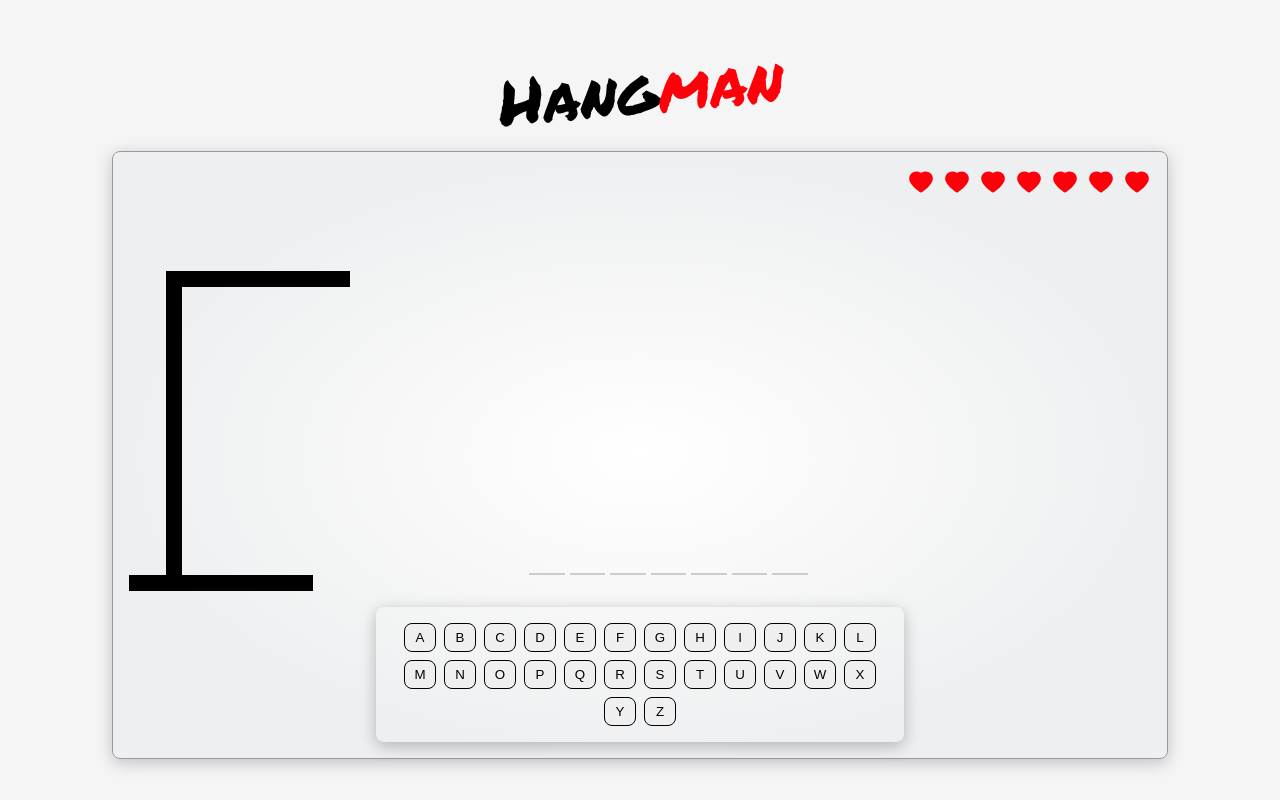
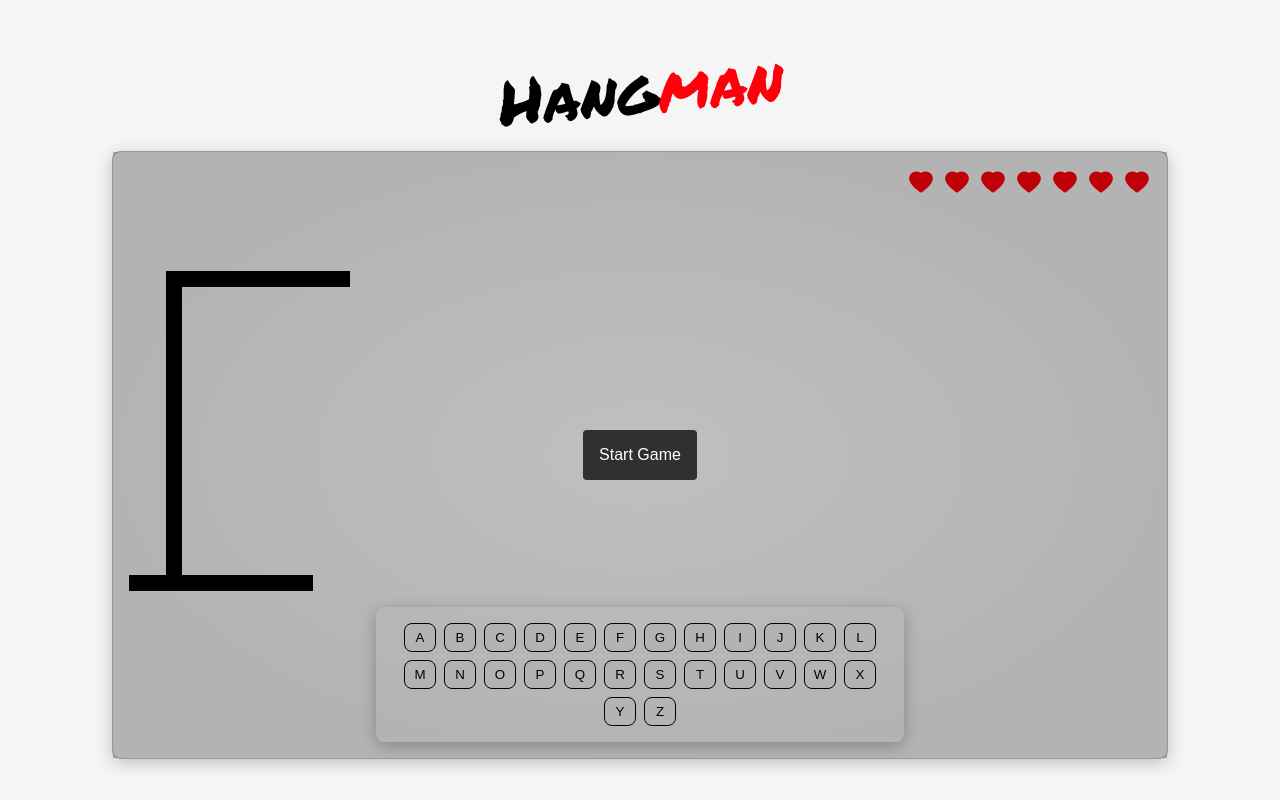
Before and after one commit to Kacper-Arendt/hangman, a React (Create React App) app: page /#/ in a window 1280 px wide. Built offline with nearby package versions, Linux system fonts and the light colour scheme.

Commit message:
add game starting screen

```diff
--- /dev/null
+++ b/src/components/game/elements/StartingScreen.tsx
@@ -0,0 +1,39 @@
+import { Button } from '../../../coreUI';
+import styled from 'styled-components';
+import { GameStatus } from '../../../models';
+
+const Wrapper = styled.div`
+	position: absolute;
+
+	display: flex;
+	justify-content: center;
+	align-items: center;
+	width: 100%;
+	height: 100%;
+	background-color: ${({ theme }) => theme.transparentize({ amount: 0.75, color: theme.black })};
+	z-index: 3;
+`;
+
+interface Props {
+	onClick: () => void;
+	status: GameStatus;
+}
+
+export const StartingScreen = ({ onClick, status }: Props) => {
+	const screenHandler = () => {
+		switch (status) {
+			case GameStatus.end:
+				return 'New Game';
+			default:
+				return 'Start Game';
+		}
+	};
+
+	if (status === GameStatus.during) return null;
+
+	return (
+		<Wrapper>
+			<Button onClick={onClick} value={screenHandler()} variant="black" />
+		</Wrapper>
+	);
+};
--- a/src/components/game/elements/index.ts
+++ b/src/components/game/elements/index.ts
@@ -3,3 +3,4 @@ export * from './Word';
 export * from './Gallows';
 export * from './Lives';
 export * from './Message';
+export * from './StartingScreen';
--- a/src/components/game/index.tsx
+++ b/src/components/game/index.tsx
@@ -1,11 +1,12 @@
 import { useEffect } from 'react';
 import styled from 'styled-components';
-import { Gallows, Keyboard, Lives, Message, Word } from './elements';
+import { Gallows, Keyboard, Lives, Message, StartingScreen, Word } from './elements';
 import { Wrapper } from '../../coreUI';
 import { addLetter, endGame, startGame, useAppDispatch, useAppSelector } from '../../redux';
 import { GameStatus } from '../../models';
 
 const StyledWrapper = styled.div`
+	position: relative;
 	display: grid;
 	grid-template-columns: min-content repeat(2, 1fr);
 	grid-template-rows: min-content 1fr repeat(2, min-content);
@@ -39,12 +40,6 @@ export const Game = () => {
 	const words: Array<string> = ['array', 'react', 'message', 'apple', 'programming'];
 
 	useEffect(() => {
-		if (status === GameStatus.idle) {
-			dispatch(startGame(words[Math.floor(Math.random() * words.length)]));
-		}
-	}, [words]);
-
-	useEffect(() => {
 		if (!lives && GameStatus.during) {
 			dispatch(
 				endGame({
@@ -65,9 +60,14 @@ export const Game = () => {
 		}
 	}, [dispatch, hiddenWord, typedLetters]);
 
+	const startGameHandler = () => {
+		dispatch(startGame(words[Math.floor(Math.random() * words.length)]));
+	};
+
 	return (
 		<Wrapper>
 			<StyledWrapper>
+				<StartingScreen status={status} onClick={() => startGameHandler()} />
 				<Gallows lives={lives} />
 				<Keyboard
 					letters={typedLetters}
--- a/src/coreUI/elements/Form.tsx
+++ b/src/coreUI/elements/Form.tsx
@@ -35,7 +35,7 @@ export const Form = ({ email, name, linkPath, linkValue, buttonValue, onSubmit,
 	<Wrapper>
 		<StyledForm onSubmit={onSubmit}>
 			<Logo />
-			{email && <Input bgColor="white" title="Email" type="email" />}
+			{email && <Input bgColor="transparent" title="Email" type="email" />}
 			{name && <Input bgColor="white" title="Name" type="text" />}
 			<Input bgColor="white" title="Password" type="password" />
 			<Button value={buttonValue} type="submit" variant="black" width="100%" />
--- a/src/coreUI/items/Button.tsx
+++ b/src/coreUI/items/Button.tsx
@@ -19,7 +19,7 @@ const StyledButton = styled.button<ButtonProps>`
 	border: 0;
 
 	:disabled {
-		cursor: unset;
+		cursor: not-allowed;
 	}
 
 	:hover {
@@ -62,7 +62,7 @@ const StyledButton = styled.button<ButtonProps>`
 	}
 `;
 
-export const Button = ({ variant, width, type, onClick, value }: ButtonProps) => (
+export const Button = ({ variant, width, type = 'button', onClick, value }: ButtonProps) => (
 	<StyledButton variant={variant} value={value} type={type} width={width} onClick={onClick}>
 		{value}
 	</StyledButton>
--- a/src/coreUI/items/Input.tsx
+++ b/src/coreUI/items/Input.tsx
@@ -1,8 +1,9 @@
 import styled, { css } from 'styled-components';
+import { ColorTye } from '../../utilis/theme/themeDefault';
 
 interface Props {
 	title: string;
-	bgColor: string;
+	bgColor: ColorTye;
 	btnType?: 'button' | 'reset' | 'submit';
 	type?: string;
 	error?: string;
@@ -50,11 +51,11 @@ const StyledButton = styled.button<{ type: string }>`
 	cursor: pointer;
 `;
 
-export const Input = ({ title, type, bgColor, error, btnType }: Props) => (
+export const Input = ({ title, type = 'text', bgColor = 'transparent', error, btnType }: Props) => (
 	<Label>
 		{title}
 		{btnType && <StyledButton type={btnType}>Zmień</StyledButton>}
-		<StyledInput type={type ?? 'text'} bgColor={bgColor} />
+		<StyledInput type={type} bgColor={bgColor} />
 		{error && <p>{error}</p>}
 	</Label>
 );
--- a/src/redux/SingleGame.ts
+++ b/src/redux/SingleGame.ts
@@ -15,6 +15,7 @@ export const singleGame = createSlice({
 	initialState,
 	reducers: {
 		startGame: (state, action: PayloadAction<string>) => {
+			state = initialState;
 			return {
 				...state,
 				hiddenWord: Array.from(action.payload.toUpperCase()),
--- a/src/utilis/theme/themeDefault.ts
+++ b/src/utilis/theme/themeDefault.ts
@@ -7,8 +7,7 @@ interface Polished {
 	color?: string;
 }
 
-const ThemeDefault: DefaultTheme = () => {
-	const theme = {
+const colors = {
 	base1: '#282444',
 	base2: '#e37240',
 	base3: '#e340c8',
@@ -33,6 +32,11 @@ const ThemeDefault: DefaultTheme = () => {
 	grey900: 'hsl(0, 0%, 20%)',
 	grey1000: 'hsl(0, 0%, 10%)',
 	black: 'hsl(0, 0%, 0%)',
+};
+
+const ThemeDefault: DefaultTheme = () => {
+	const theme = {
+		...colors,
 
 		font: 'system-ui, -apple-system, "Segoe UI", Roboto, "Helvetica Neue", Arial, "Noto Sans", "Liberation Sans", sans-serif, "Apple Color Emoji", "Segoe UI Emoji", "Segoe UI Symbol", "Noto Color Emoji"',
 		fontFeatured: '"Roboto Condensed", sans-serif',
@@ -75,4 +79,6 @@ const ThemeDefault: DefaultTheme = () => {
 
 export type ThemeType = typeof ThemeDefault;
 
+export type ColorTye = keyof typeof colors;
+
 export default ThemeDefault;
```
Lines whose indentation alone changed are shown as unchanged.
